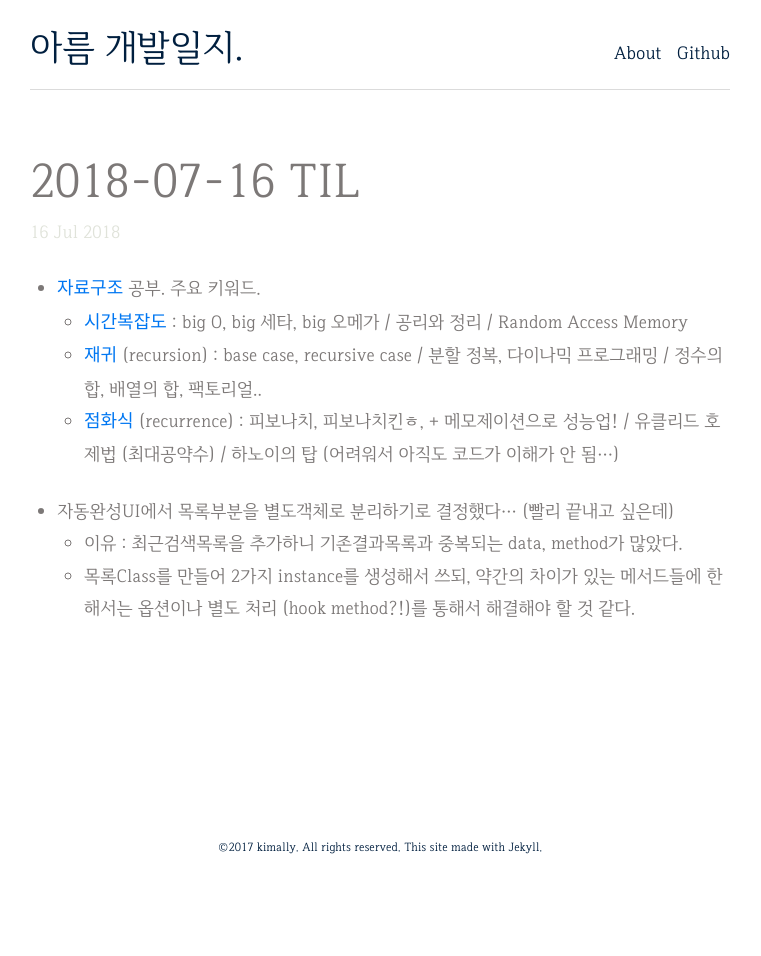
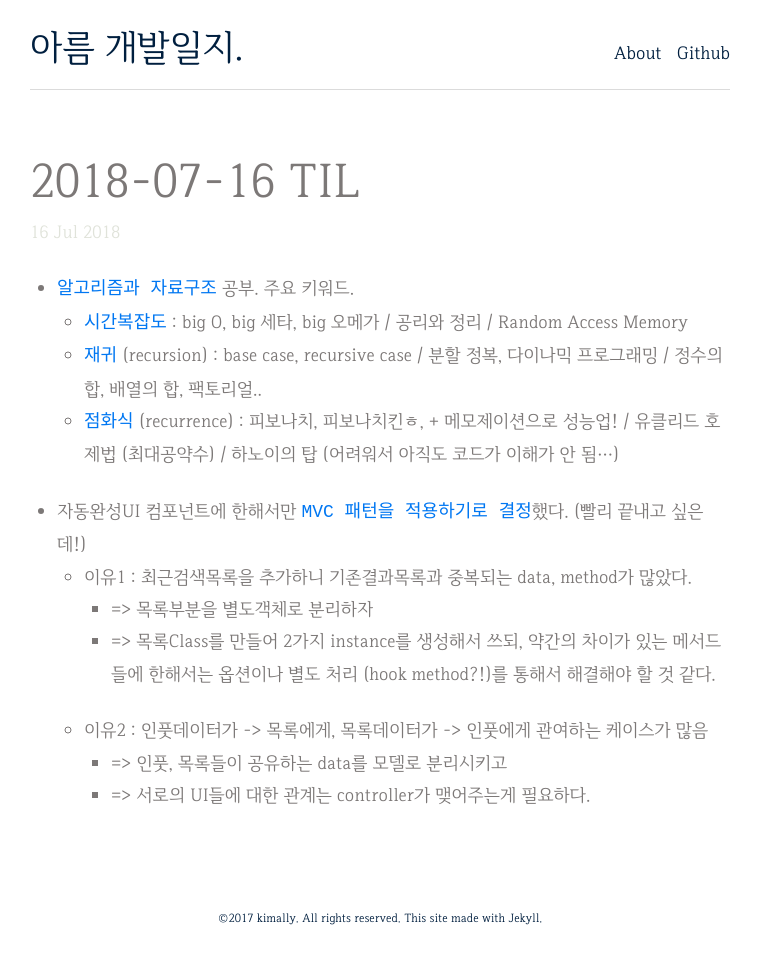
Before and after one commit to LumiLoves/lumiloves.github.io, a Jekyll site: the page built from _posts/2018-07-16-TIL.md, in a window 1280 px wide. Shown: the whole page, without its empty margins (260-1021 px from the left). Built offline with Jekyll 4.4.1, drawn with Linux system fonts in a browser that asks for light colours; before the commit the page ends 900 px from its top, so only the background shows below that.

Commit message:
Update 2018-07-16-TIL.md

```diff
--- a/_posts/2018-07-16-TIL.md
+++ b/_posts/2018-07-16-TIL.md
@@ -3,10 +3,14 @@ title: '2018-07-16 TIL'
 tag: [ TIL ]
 ---
 
-* `자료구조` 공부. 주요 키워드.
+* `알고리즘과 자료구조` 공부. 주요 키워드.
   * `시간복잡도` : big O, big 세타, big 오메가 / 공리와 정리 / Random Access Memory
   * `재귀` (recursion) : base case, recursive case / 분할 정복, 다이나믹 프로그래밍 / 정수의 합, 배열의 합, 팩토리얼..
   * `점화식` (recurrence) : 피보나치, 피보나치킨ㅎ, + 메모제이션으로 성능업! / 유클리드 호제법 (최대공약수) / 하노이의 탑 (어려워서 아직도 코드가 이해가 안 됨...)
-* 자동완성UI에서 목록부분을 별도객체로 분리하기로 결정했다... (빨리 끝내고 싶은데)
-  * 이유 : 최근검색목록을 추가하니 기존결과목록과 중복되는 data, method가 많았다.
-  * 목록Class를 만들어 2가지 instance를 생성해서 쓰되, 약간의 차이가 있는 메서드들에 한해서는 옵션이나 별도 처리 (hook method?!)를 통해서 해결해야 할 것 같다.
+* 자동완성UI 컴포넌트에 한해서만 `MVC 패턴을 적용하기로 결정`했다. (빨리 끝내고 싶은데!)
+  * 이유1 : 최근검색목록을 추가하니 기존결과목록과 중복되는 data, method가 많았다.
+    * => 목록부분을 별도객체로 분리하자
+    * => 목록Class를 만들어 2가지 instance를 생성해서 쓰되, 약간의 차이가 있는 메서드들에 한해서는 옵션이나 별도 처리 (hook method?!)를 통해서 해결해야 할 것 같다.
+  * 이유2 : 인풋데이터가 -> 목록에게, 목록데이터가 -> 인풋에게 관여하는 케이스가 많음
+    * => 인풋, 목록들이 공유하는 data를 모델로 분리시키고
+    * => 서로의 UI들에 대한 관계는 controller가 맺어주는게 필요하다.
```
